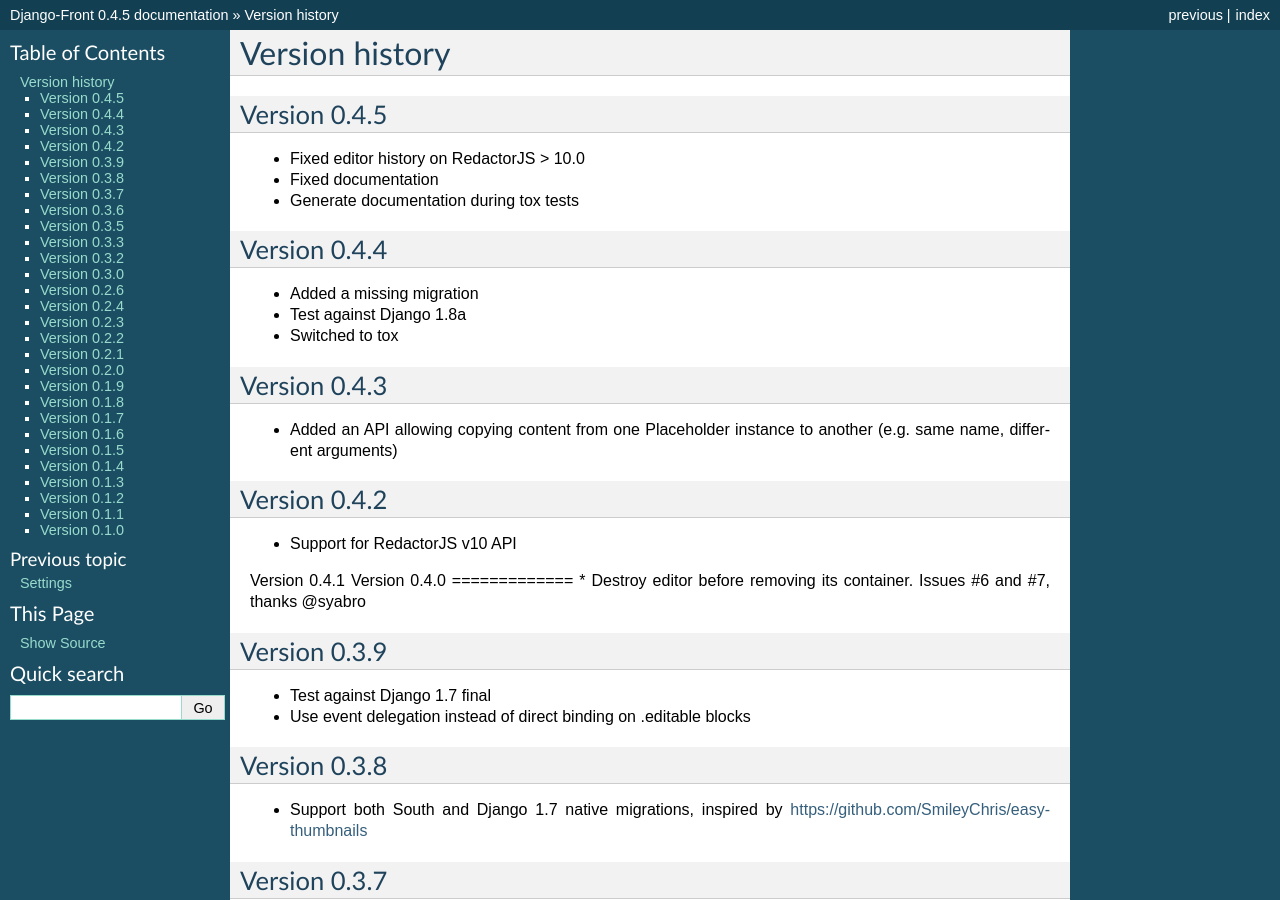
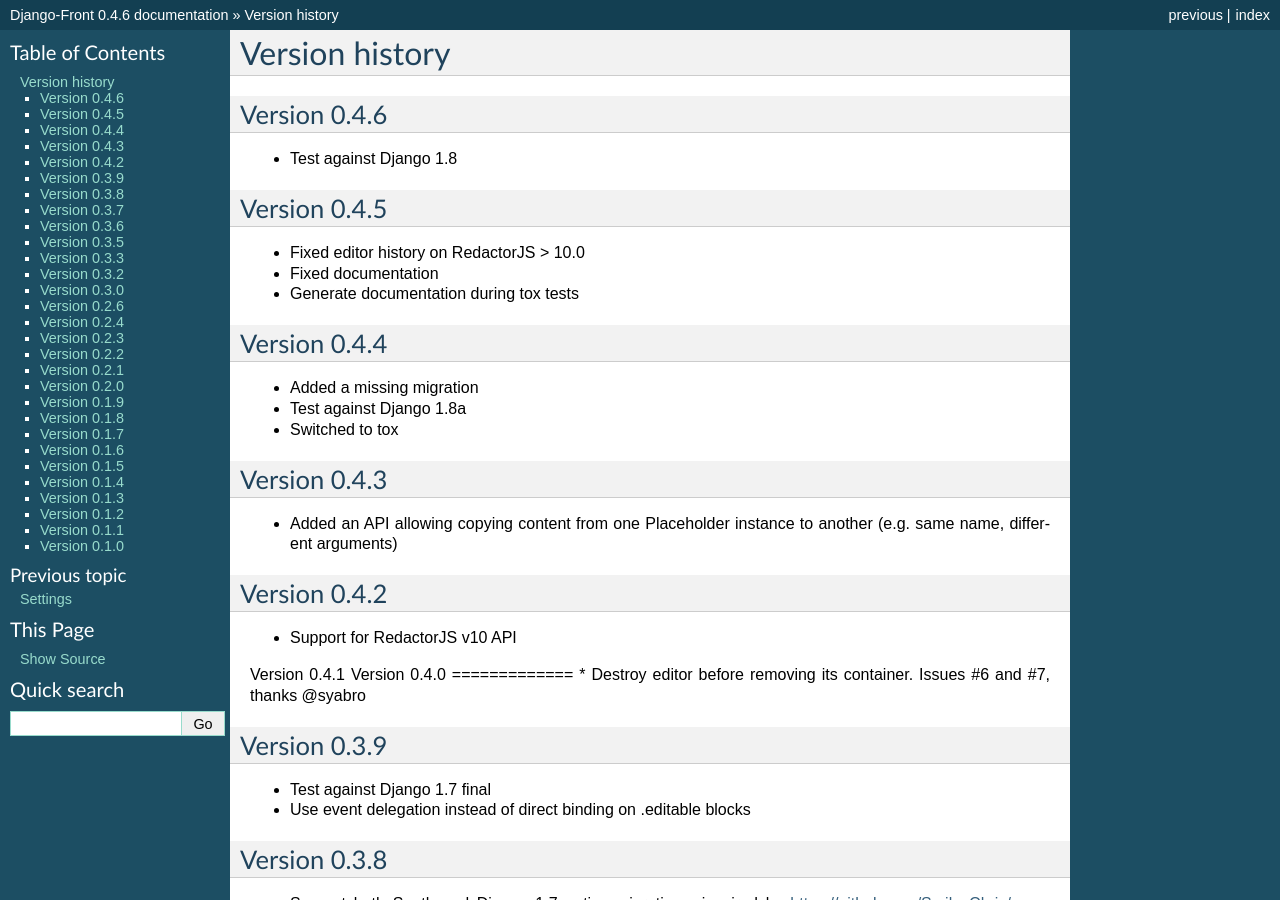
Before and after one commit to mbi/django-front, a Sphinx documentation site: the page built from docs/changes.rst, in a window 1280 px wide and 900 px high. Built offline with Sphinx 7.4.7, drawn with Linux system fonts in a browser that asks for light colours; some of the changed text lies outside the part shown.

Commit message:
version 0.4.6

```diff
--- a/docs/changes.rst
+++ b/docs/changes.rst
@@ -1,5 +1,9 @@
 Version history
 ###############
+
+Version 0.4.6
+=============
+* Test against Django 1.8
 
 Version 0.4.5
 =============
--- a/docs/conf.py
+++ b/docs/conf.py
@@ -54,7 +54,7 @@ copyright = '2013-2015, Marco Bonetti'
 # built documents.
 #
 # The short X.Y version.
-version = '0.4.5'
+version = '0.4.6'
 # The full version, including alpha/beta/rc tags.
 release = version
 
--- a/setup.py
+++ b/setup.py
@@ -1,7 +1,7 @@
 from setuptools import setup, find_packages
 setup(
     name='django-front',
-    version='0.4.5',
+    version='0.4.6',
     description='A Django application to allow of front-end editing',
     author='Marco Bonetti',
     author_email='mbonetti@gmail.com',
```
Also changed, not shown: .travis.yml, 1 other file.
